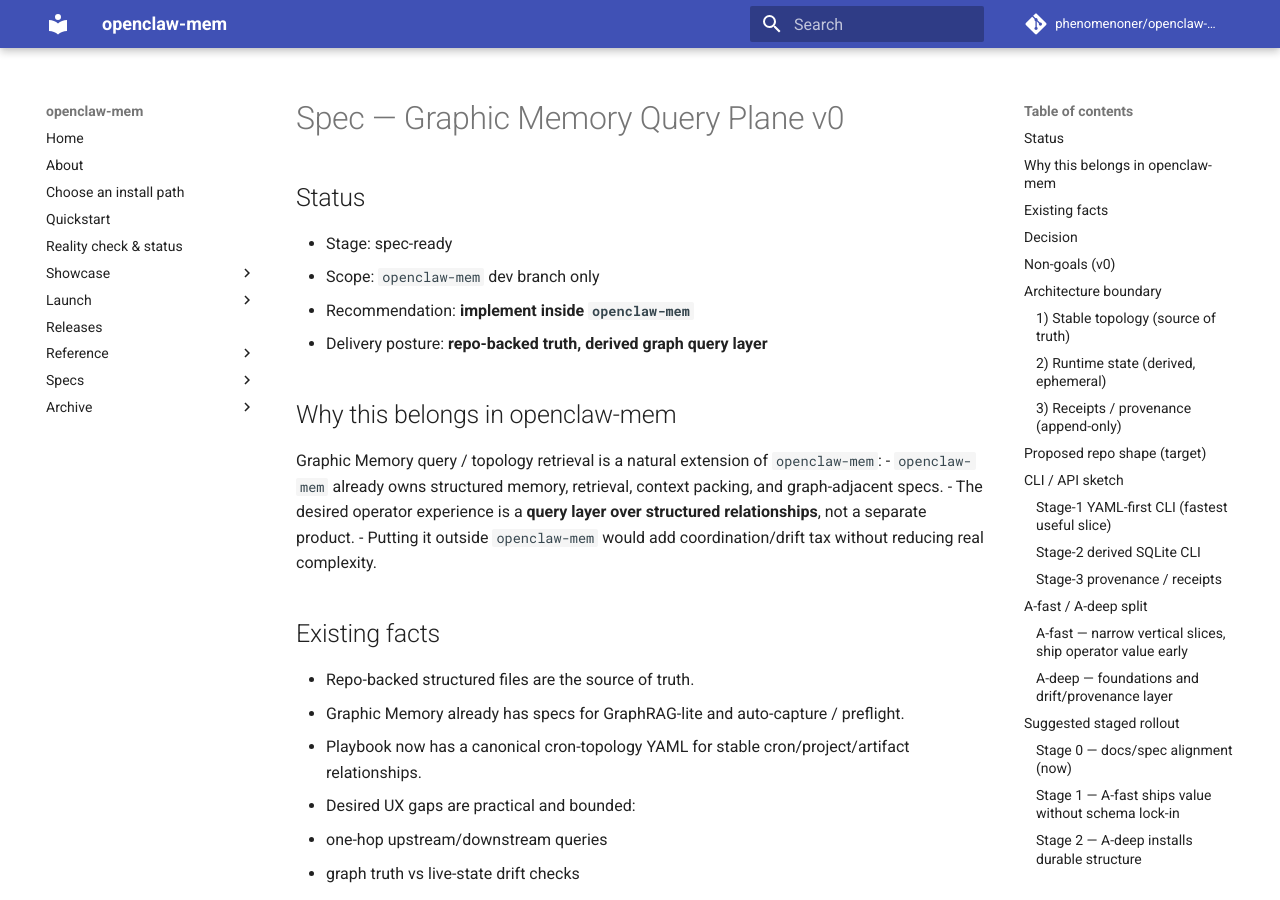
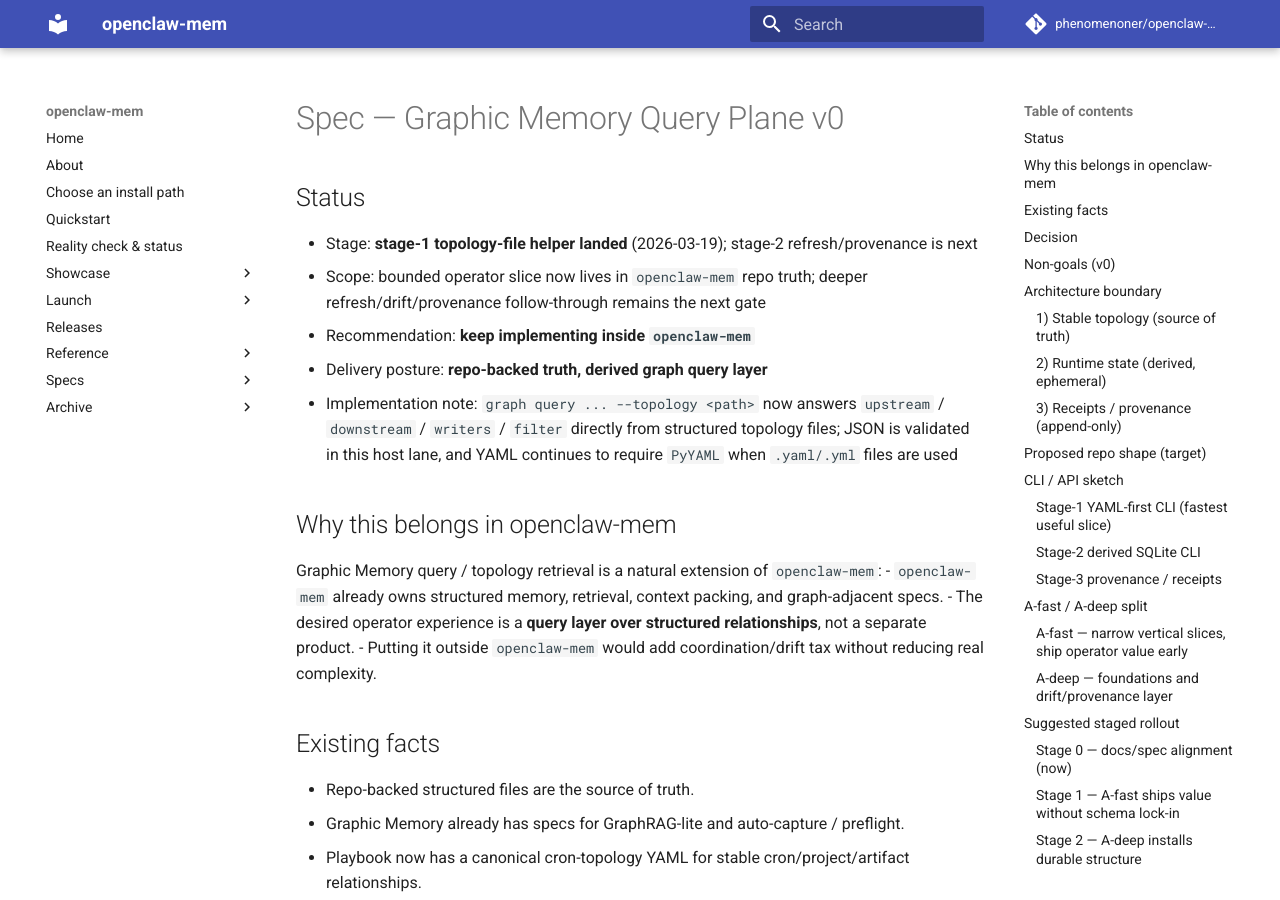
Before and after one commit to phenomenoner/openclaw-mem, an MkDocs documentation site: the page built from docs/specs/graphic-memory-query-plane-v0.md, in a window 1280 px wide and 900 px high. Built offline with MkDocs 1.6.1 and Material for MkDocs 9.7.7, drawn with Linux system fonts in a browser that asks for light colours; comment, search, counter and statistics services are not loaded.

Commit message:
docs: note stage-1 topology helper landing

```diff
--- a/docs/specs/graphic-memory-query-plane-v0.md
+++ b/docs/specs/graphic-memory-query-plane-v0.md
@@ -1,10 +1,11 @@
 # Spec — Graphic Memory Query Plane v0
 
 ## Status
-- Stage: spec-ready
-- Scope: `openclaw-mem` dev branch only
-- Recommendation: **implement inside `openclaw-mem`**
+- Stage: **stage-1 topology-file helper landed** (2026-03-19); stage-2 refresh/provenance is next
+- Scope: bounded operator slice now lives in `openclaw-mem` repo truth; deeper refresh/drift/provenance follow-through remains the next gate
+- Recommendation: **keep implementing inside `openclaw-mem`**
 - Delivery posture: **repo-backed truth, derived graph query layer**
+- Implementation note: `graph query ... --topology <path>` now answers `upstream` / `downstream` / `writers` / `filter` directly from structured topology files; JSON is validated in this host lane, and YAML continues to require `PyYAML` when `.yaml/.yml` files are used
 
 ## Why this belongs in openclaw-mem
 Graphic Memory query / topology retrieval is a natural extension of `openclaw-mem`:
```
